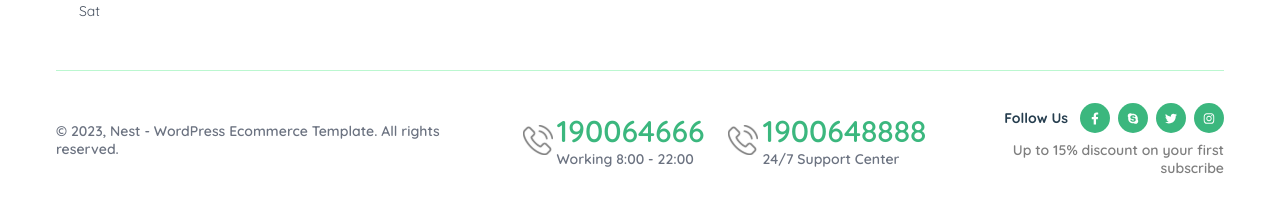
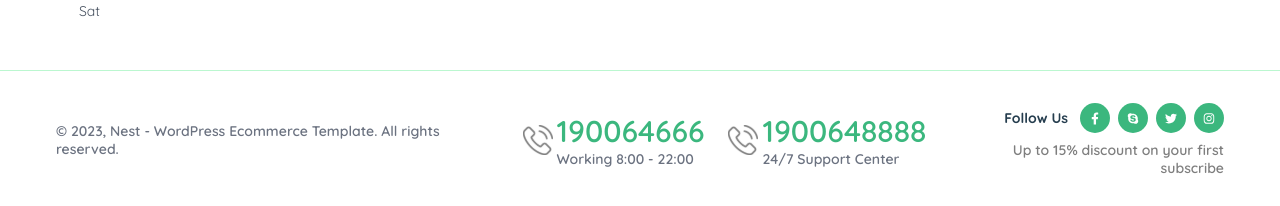
Before and after one commit to Iska188/Frontend-Internship-Project-E-commerce-Landing-Page-Team-5, a React app in the folder src/: page / in a window 1280 px wide. Shown: the part 1443-1649 px from the top of the page. Built offline with nearby package versions, Linux system fonts and the light colour scheme; the HTML template or start-up script is replaced by a standard one.

Commit message:
fixed bottom-footer border scaling issue

```diff
--- a/src/components/molecules/footer-bottom/footer-bottom.css
+++ b/src/components/molecules/footer-bottom/footer-bottom.css
@@ -1,4 +1,16 @@
 @import url('https://fonts.googleapis.com/css2?family=Quicksand:wght@300..700&display=swap');
+
+.footerbottom{
+  width: 100%;
+  border-top: 1px solid #bbf7d0;
+
+}
+
+.container{
+  max-width: 1200px;
+  margin: 0 auto;
+  padding: 0 1rem;
+}
 
 .bottom {
   display: flex;
@@ -7,7 +19,6 @@
   justify-content: space-between;
   gap: 1.5rem;
   padding-top: 2rem;
-  border-top: 1px solid #bbf7d0;
   color: #6b7280;
   font-size: 0.875rem;
   font-family: "Quicksand", sans-serif;
--- a/src/components/molecules/footer-bottom/footer-bottom.tsx
+++ b/src/components/molecules/footer-bottom/footer-bottom.tsx
@@ -11,6 +11,8 @@ import phone from '../../../assets/footer/phone.svg';
 
 export const FooterBottom: React.FC = () => {
   return (
+<div className='footerbottom'>
+  <div className='container'>
     <div className="bottom">
               <p className="copyright">
                 © 2023, Nest - WordPress Ecommerce Template. All rights reserved.
@@ -42,5 +44,7 @@ export const FooterBottom: React.FC = () => {
                     <p>Up to 15% discount on your first subscribe</p>
                 </div>
             </div>
+  </div>
+</div>
   )
 }
--- a/src/components/organisms/footer/footer.tsx
+++ b/src/components/organisms/footer/footer.tsx
@@ -63,10 +63,8 @@ export const Footer: React.FC = () => {
 
           <FooterApps />
         </div>
-
-        <FooterBottom />
-
       </div>
+      <FooterBottom />
     </footer>
   );
 };
```
Lines whose indentation alone changed are shown as unchanged.
